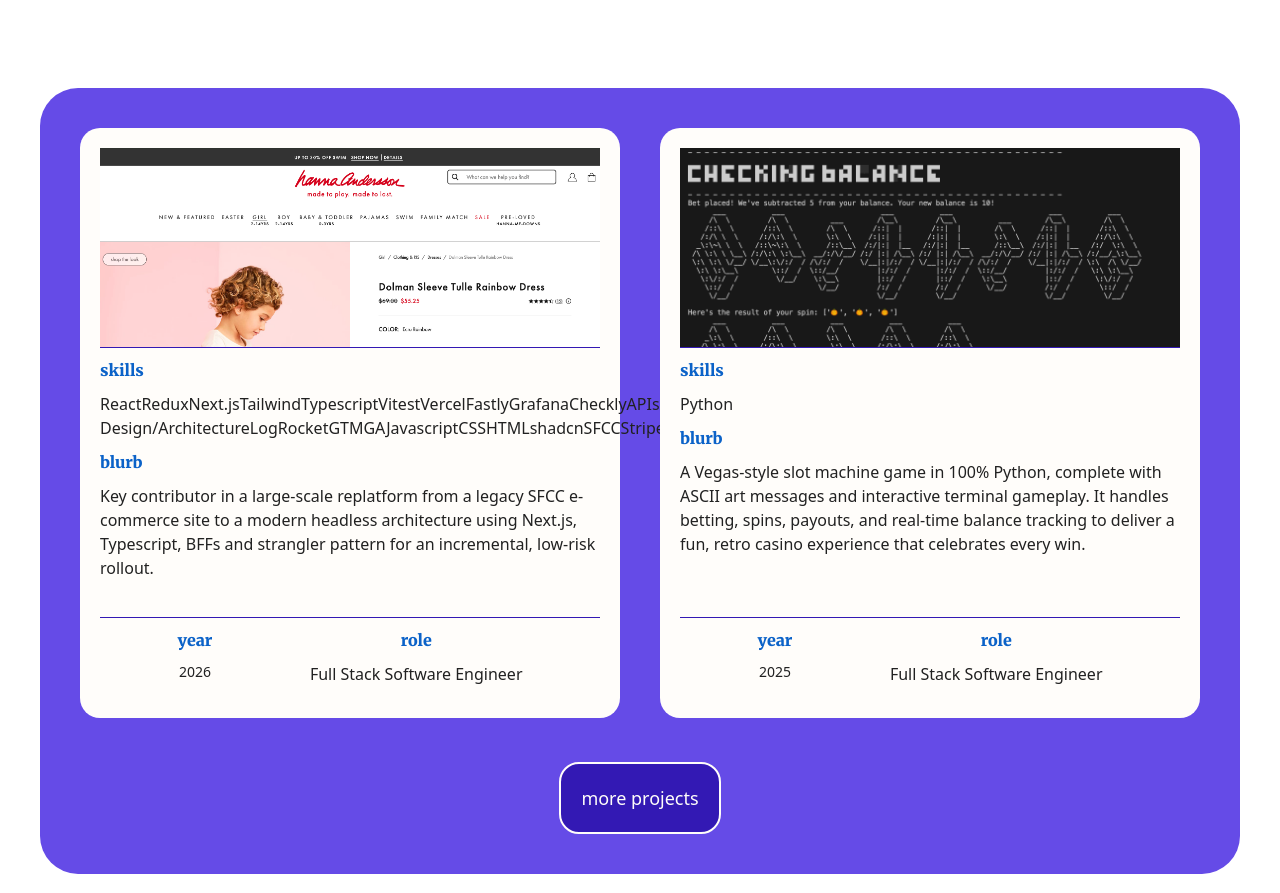
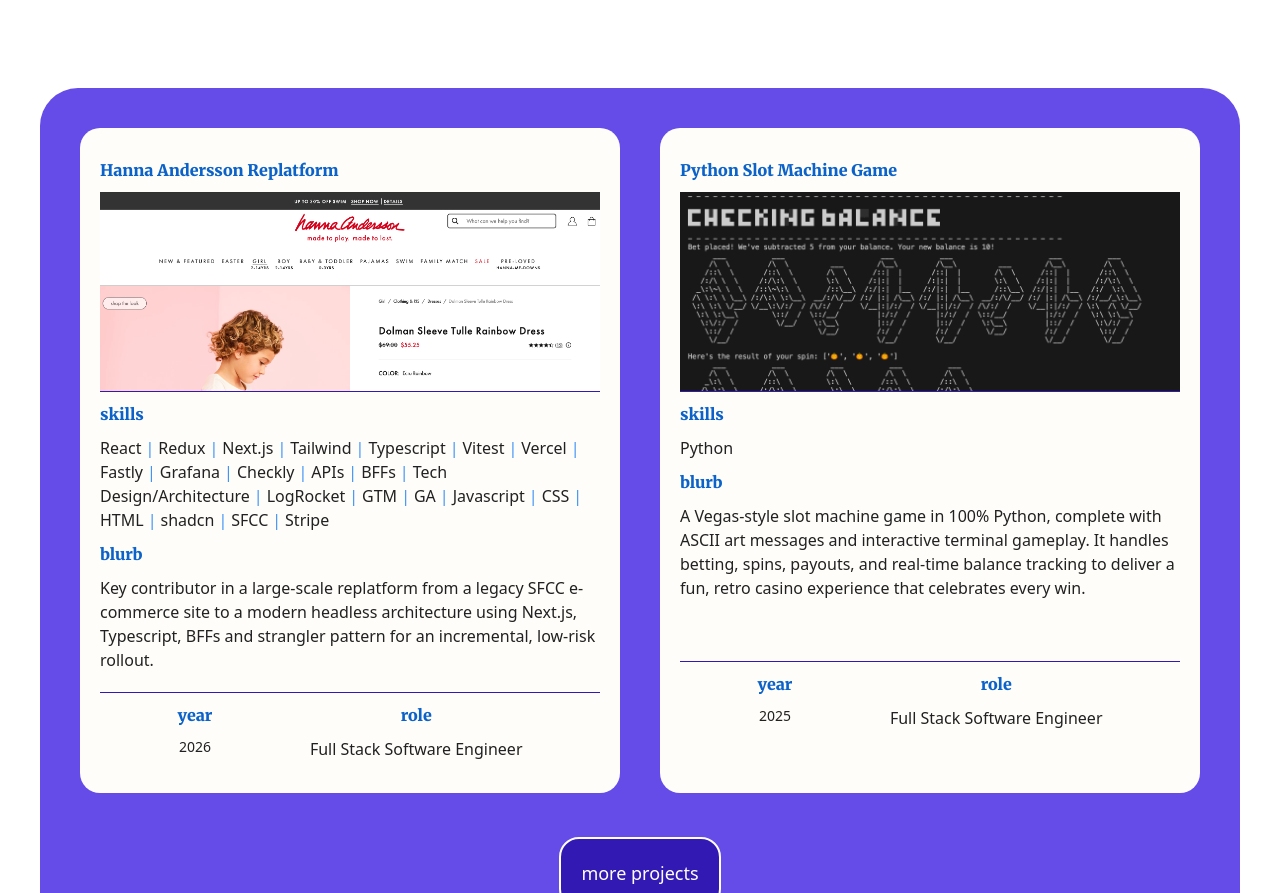
Before and after one commit to kleinlikecalvin/klein_like_calvin_next, a Next.js app: page / in a window 1280 px wide. Shown: the part 466-1359 px from the top of the page. Built offline with nearby package versions, Linux system fonts and the light colour scheme.

Commit message:
Refactors ProjectOverviewCard

```diff
--- a/app/components/projects/ProjectOverviewCard.tsx
+++ b/app/components/projects/ProjectOverviewCard.tsx
@@ -1,5 +1,6 @@
 import { Project } from "@/app/types/project_types";
 import Image from "next/image";
+import Skills from "./Skills";
 
 export default function ProjectOverviewCard({
   project,
@@ -8,46 +9,43 @@ export default function ProjectOverviewCard({
   project: Project;
   classes?: string;
 }) {
+  const { id, title, preview, skills, year, role } = project;
+
   return (
     <a
-      href={`/project?id=${project.id}`}
+      href={`/project?id=${id}`}
       className={`ProjectOverviewCard rounded-[20px] p-half bg-background text-foreground scale ${classes}`}
     >
-      {project.preview.thumbnail.src && (
+      <p className="special">{title}</p>
+      {preview.thumbnail.src && (
         <div className="image-container h-50 overflow-hidden border-b-special-one border-b">
           <Image
             className="w-full h-auto m-0 mx-auto"
-            src={project.preview.thumbnail.src}
-            alt={project.preview.thumbnail.alt}
-            height={project.preview.thumbnail.height}
-            width={project.preview.thumbnail.width}
+            src={preview.thumbnail.src}
+            alt={preview.thumbnail.alt}
+            height={preview.thumbnail.height}
+            width={preview.thumbnail.width}
           />
         </div>
       )}
-      <div className="info h-65 pb-half border-b border-b-special-one">
+      <div className="info min-h-65 max-h-max pb-half border-b border-b-special-one">
         <div className="skills">
           <p className="special">skills</p>
-          {project.skills.map((skill) => {
-            return (
-              <span className="skill" key={skill}>
-                {skill}
-              </span>
-            );
-          })}
+          <Skills skills={skills} />
         </div>
         <div className="blurb">
           <p className="special">blurb</p>
-          <p className="blurb">{project.preview.blurb}</p>
+          <p className="blurb">{preview.blurb}</p>
         </div>
       </div>
       <div className="stats h-20 flex gap-5 items-start justify-evenly text-center">
         <div className="year stat">
           <p className="special">year</p>
-          <p className="text-sm">{project.year}</p>
+          <p className="text-sm">{year}</p>
         </div>
         <div className="role stat">
           <p className="special">role</p>
-          <p>{project.role}</p>
+          <p>{role}</p>
         </div>
       </div>
     </a>
```
